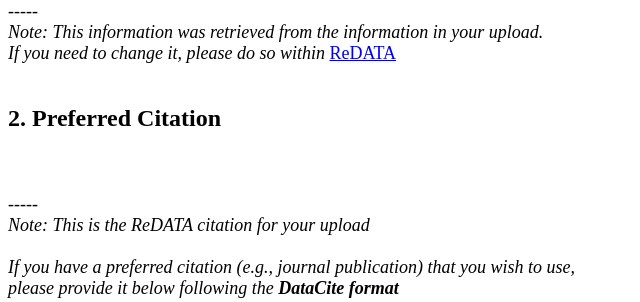
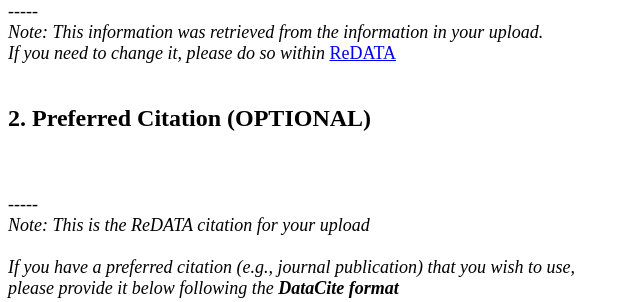
Before and after one commit to UAL-RE/ReM, a FastAPI app: template templates/intake.html in a window 1280 px wide. Shown: the part 314-616 px from the top of the page, without its empty margins (0-640 px from the left). Run offline with FastAPI, Linux system fonts and the light colour scheme; the template is opened without the code that fills it, so the values that code supplies are empty; parts of the project's set-up code (start-up, migrations or seed data) failed here and were passed over.

Commit message:
Adjust heading for preferred citation [ci skip]

```diff
--- a/templates/intake.html
+++ b/templates/intake.html
@@ -31,7 +31,7 @@
   If you need to change it, please do so within</i> <a href="https://arizona.figshare.com">ReDATA</a><br><br>
 </p>
 
-<h2>2. Preferred Citation</h2>
+<h2>2. Preferred Citation (OPTIONAL)</h2>
 <p style="font-size:18px;">
 {% for cite_text in fs.preferred_citation %}
   {{ cite_text }}<br>
```
